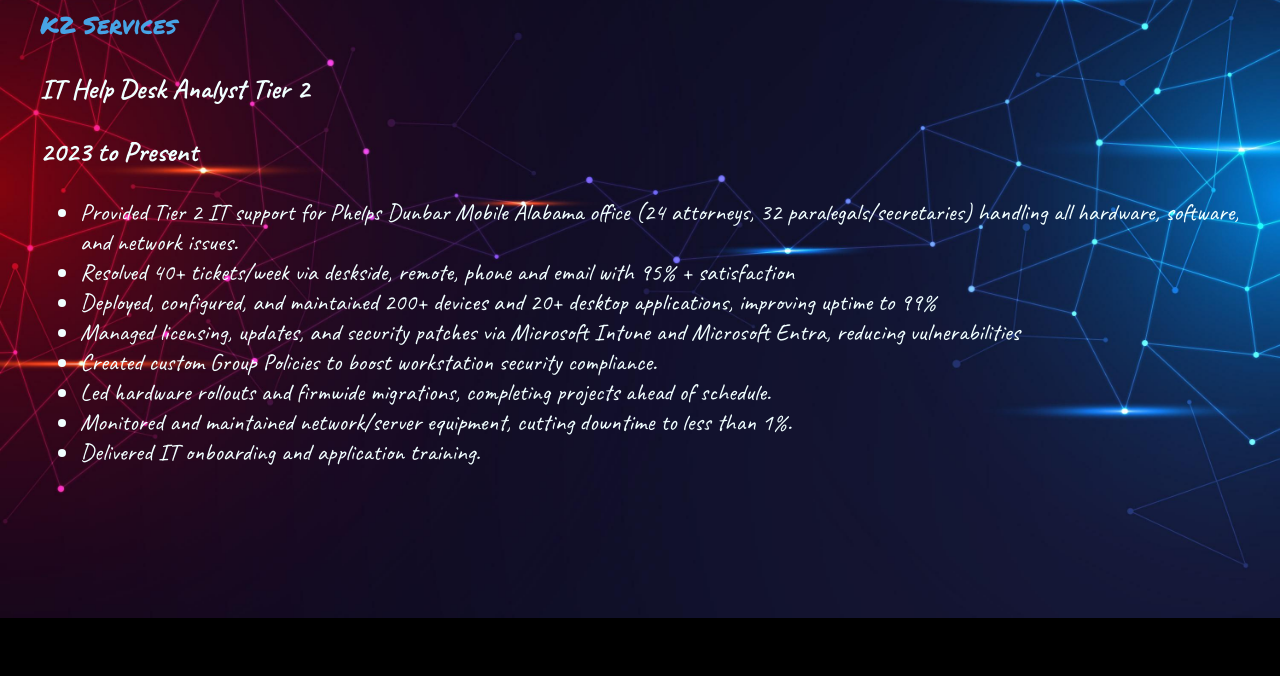
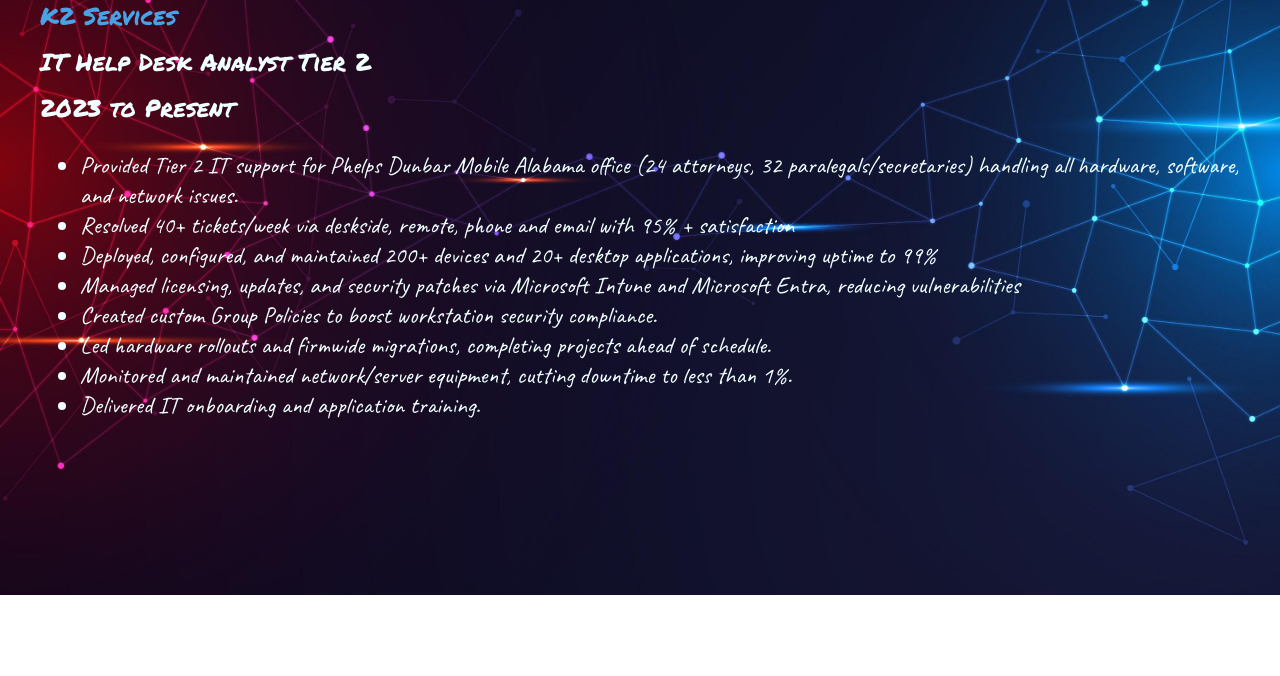
Before and after one commit to mcnizzle02/My-Site, a plain HTML site: page pages/work.html in a window 1280 px wide. Shown: the part 124-800 px from the top of the page. Drawn offline with Linux system fonts and the light colour scheme; a web font is replaced by a local one.

Commit message:
added style directory and work.css

```diff
--- a/index.css
+++ b/index.css
@@ -49,9 +49,6 @@ body {
     display: inline;
     margin-right: 10px;
     color: azure;
-
-
-
 }
 
 #navigation a {
--- a/pages/work.html
+++ b/pages/work.html
@@ -4,7 +4,7 @@
     <meta charset="UTF-8">
     <meta name="viewport" content="width=device-width, initial-scale=1.0">
     <title>Work Experience</title>
-    <link rel="stylesheet" href="../index.css">
+    <link rel="stylesheet" href="../style/work.css">
     <link rel="preconnect" href="https://fonts.googleapis.com">
     <link rel="preconnect" href="https://fonts.gstatic.com" crossorigin>
     <link href="https://fonts.googleapis.com/css2?family=Caveat:wght@400..700&display=swap" rel="stylesheet">
@@ -13,12 +13,12 @@
 </head>
 <body>
     <h1>Work Experience</h1>
-    <div class="work" id="banner">
+    <div id="work-banner">
     <h2>K2 Services</h2>
     <h3>IT Help Desk Analyst Tier 2</h3>
     <h3>2023 to Present</h3>
     </div>
-        <div class="work">
+        <div id="work-highlights">
             <ul>
                 <li>Provided Tier 2 IT support for Phelps Dunbar Mobile Alabama office (24 attorneys, 32 paralegals/secretaries) handling all hardware, software, and network issues.</li>
                 <li>Resolved 40+ tickets/week via deskside, remote, phone and email with 95% + satisfaction</li>
--- /dev/null
+++ b/style/work.css
@@ -0,0 +1,28 @@
+body {
+    background-image: url(../images/tech_background3.jpg);
+    font-family: 'Caveat', cursive;
+    color: azure;
+    font-weight: 400;
+    font-size: 1.5em;
+    margin: 40px;
+    background-repeat: no-repeat;
+    background-size: cover;
+    background-position: center;
+}
+
+h2 {
+    font-family: 'Permanent Marker', sans-serif;
+    font-weight: 400;
+    font-size: 1em;
+    margin-top: -10px;
+    margin-bottom: 20px;
+    color: rgb(71, 163, 229);
+}
+
+h3 {
+    font-family: 'Permanent Marker', sans-serif;
+    font-weight: 400;
+    font-size: 1em;
+    margin-top: -10px;
+    margin-bottom: 20px;
+}
```
